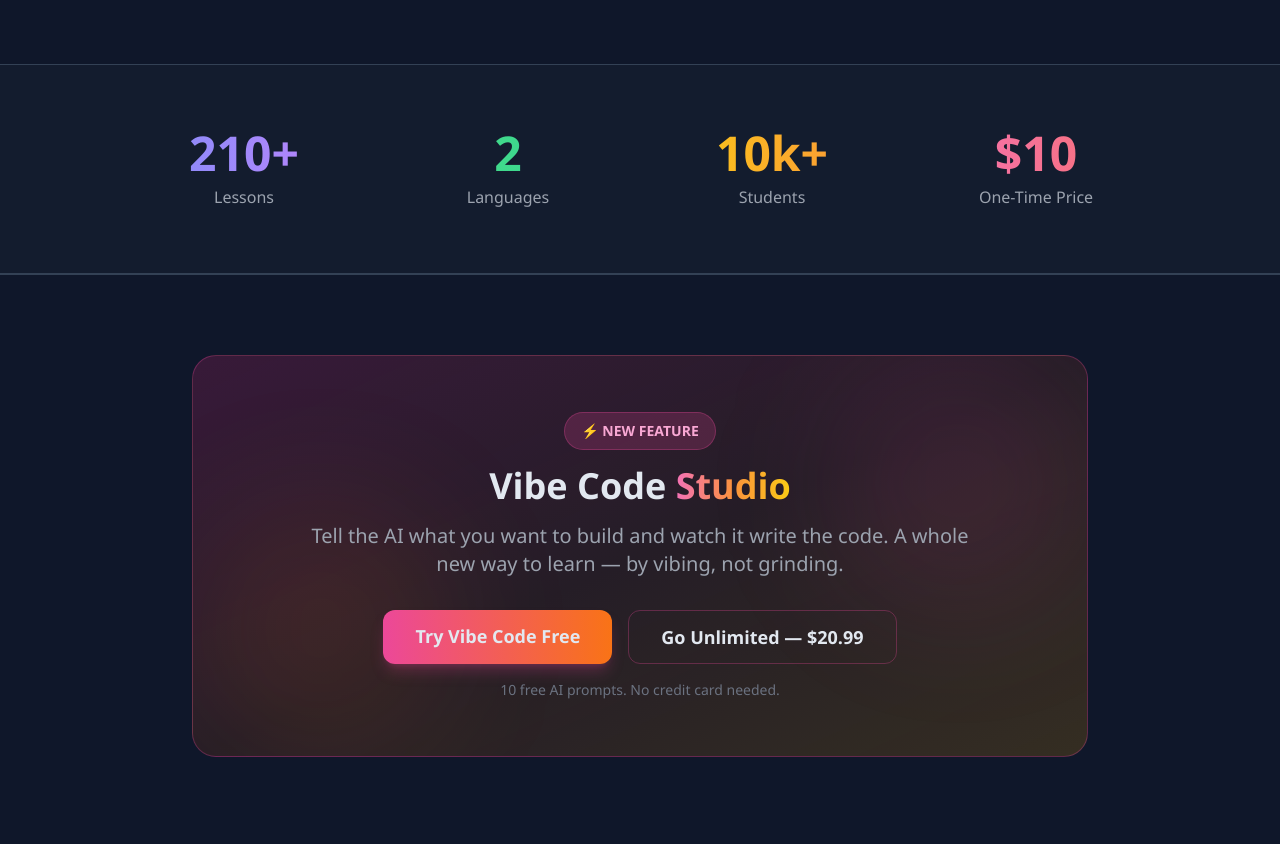
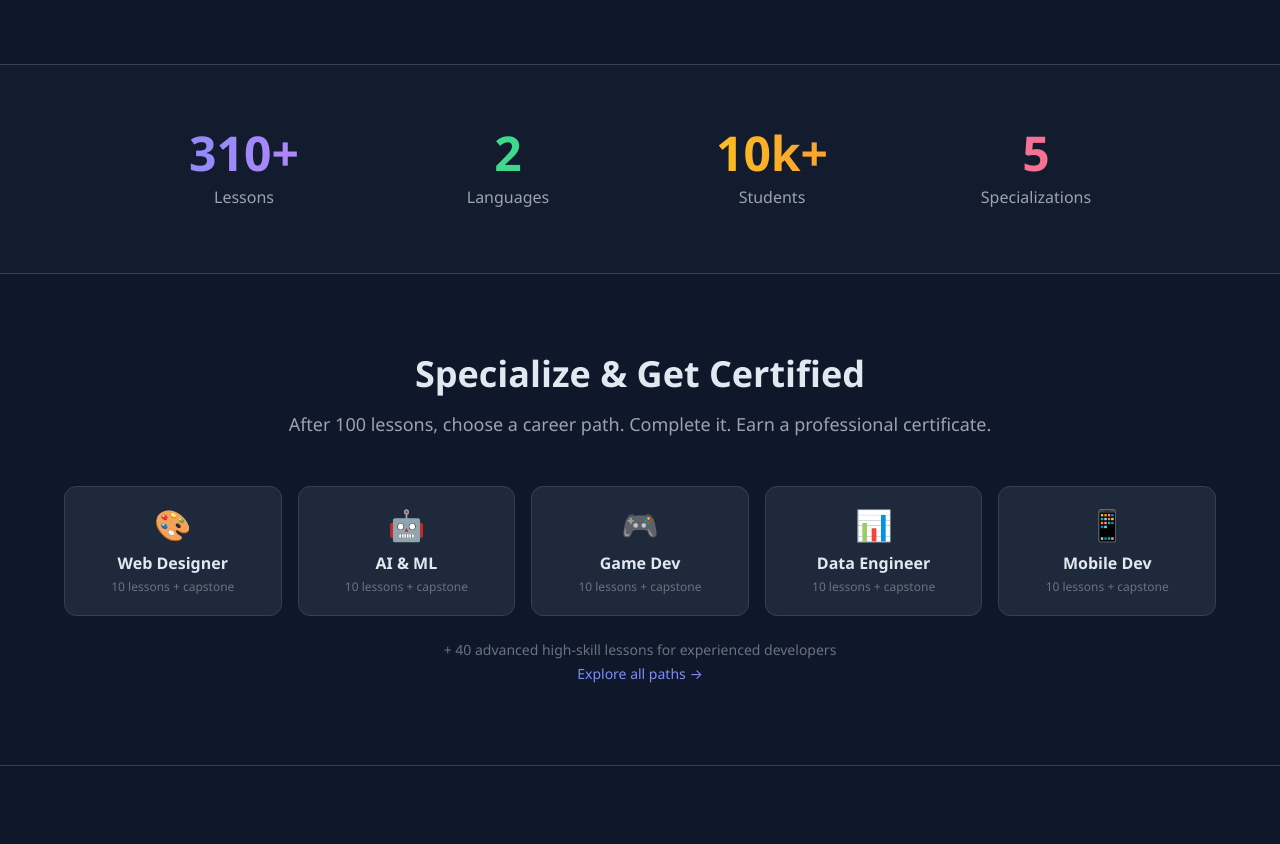
Before and after one commit to shaunc869/ideatoprogram, a Next.js app: page / in a window 1280 px wide. Shown: the part 1900-2744 px from the top of the page. Built offline with nearby package versions, Linux system fonts and the light colour scheme; no server answers.

Commit message:
310 lessons everywhere: add specializations and advanced tabs to lessons page, update all marketing

```diff
--- a/src/app/dashboard/page.tsx
+++ b/src/app/dashboard/page.tsx
@@ -75,10 +75,10 @@ export default function DashboardPage() {
           {user.isPro ? (
             <span className="inline-flex items-center gap-2">
               <span className="bg-gradient-to-r from-indigo-500 to-purple-500 text-white text-xs font-bold px-2 py-1 rounded-full">PRO</span>
-              You have access to all 210 lessons
+              You have access to all 310 lessons
             </span>
           ) : (
-            <span>You have access to 10 free lessons. <Link href="/upgrade" className="text-indigo-400 hover:underline">Upgrade to Pro</Link> for all 210.</span>
+            <span>You have access to 10 free lessons. <Link href="/upgrade" className="text-indigo-400 hover:underline">Upgrade to Pro</Link> for all 310.</span>
           )}
         </p>
       </div>
@@ -214,7 +214,7 @@ export default function DashboardPage() {
 
       {!user.isPro && (
         <div className="bg-gradient-to-r from-indigo-600/20 to-purple-600/20 border border-indigo-500 rounded-xl p-6 text-center">
-          <h3 className="text-xl font-bold mb-2">Unlock All 210 Lessons</h3>
+          <h3 className="text-xl font-bold mb-2">Unlock All 310 Lessons</h3>
           <p className="text-gray-300 mb-4">Get lifetime access to 100 Python + 100 JavaScript pro lessons for just $10</p>
           <Link href="/upgrade" className="inline-block px-6 py-3 bg-indigo-600 hover:bg-indigo-500 rounded-lg font-semibold transition">
             Upgrade to Pro - $10
--- a/src/app/lessons/page.tsx
+++ b/src/app/lessons/page.tsx
@@ -2,6 +2,7 @@
 import { Suspense, useEffect, useState } from "react";
 import { useSearchParams } from "next/navigation";
 import Link from "next/link";
+import { SPECIALIZATION_PATHS, ADVANCED_PYTHON, ADVANCED_JS } from "@/lib/paths";
 
 interface Lesson {
   id: string;
@@ -48,6 +49,12 @@ function LessonsContent() {
   }, []);
 
   useEffect(() => {
+    if (tab === "paths" || tab === "advanced") {
+      // These tabs don't load from the lessons module
+      setAllLessonsByTab([]);
+      setLessons([]);
+      return;
+    }
     import("@/lib/lessons").then((mod) => {
       let list: Lesson[];
       if (tab === "free") list = mod.getFreeLessons();
@@ -87,6 +94,8 @@ function LessonsContent() {
     { id: "free-js", label: "Free JS", count: 10 },
     { id: "python", label: "Python Pro", count: 100 },
     { id: "javascript", label: "JS Pro", count: 100 },
+    { id: "paths", label: "Specializations", count: 50 },
+    { id: "advanced", label: "Advanced", count: 40 },
   ];
 
   const canAccess = (lesson: Lesson) => !lesson.isPro || user?.isPro;
@@ -106,7 +115,7 @@ function LessonsContent() {
       <div className="flex flex-col sm:flex-row items-start sm:items-center justify-between gap-4 mb-6">
         <div>
           <h1 className="text-2xl md:text-3xl font-bold">All Lessons</h1>
-          <p className="text-gray-400 text-sm mt-1">210 lessons &bull; Python &bull; JavaScript</p>
+          <p className="text-gray-400 text-sm mt-1">310+ lessons &bull; Python &bull; JavaScript</p>
         </div>
         {progress && (
           <div className="flex items-center gap-2 bg-[#1e293b] border border-[#334155] rounded-lg px-4 py-2">
@@ -207,6 +216,69 @@ function LessonsContent() {
           <div className="text-center py-12 text-gray-500">No lessons match your search.</div>
         )}
       </div>
+
+      {/* Specialization Paths Tab */}
+      {tab === "paths" && (
+        <div>
+          <p className="text-gray-400 mb-6">Complete 100 pro lessons to unlock a specialization. Each path has 10 lessons + a capstone project + a certificate.</p>
+          <div className="grid md:grid-cols-2 gap-4">
+            {SPECIALIZATION_PATHS.map((path) => (
+              <Link key={path.id} href={`/paths/${path.id}`}
+                className="bg-[#1e293b] border border-[#334155] hover:border-indigo-500 rounded-xl p-5 transition group">
+                <div className="flex items-center gap-3 mb-2">
+                  <span className="text-2xl">{path.icon}</span>
+                  <div>
+                    <h3 className="font-bold group-hover:text-indigo-400 transition">{path.name}</h3>
+                    <span className="text-xs text-gray-500">{path.language === "python" ? "🐍 Python" : "⚡ JavaScript"} &bull; {path.lessons.length} lessons</span>
+                  </div>
+                </div>
+                <p className="text-sm text-gray-400 mb-2">{path.description}</p>
+                <div className="text-xs text-indigo-400">Capstone: {path.capstoneTitle} &bull; Certificate: {path.certificateName}</div>
+              </Link>
+            ))}
+          </div>
+          <div className="text-center mt-6">
+            <Link href="/paths" className="text-indigo-400 hover:underline text-sm">View all paths with full details &rarr;</Link>
+          </div>
+        </div>
+      )}
+
+      {/* Advanced Lessons Tab */}
+      {tab === "advanced" && (
+        <div>
+          <p className="text-gray-400 mb-6">High-skill lessons for experienced developers. Staff and principal engineer level content.</p>
+          <div className="grid md:grid-cols-2 gap-8">
+            <div>
+              <h3 className="text-lg font-bold mb-4 flex items-center gap-2">🐍 Advanced Python <span className="text-sm font-normal text-gray-400">({ADVANCED_PYTHON.length})</span></h3>
+              <div className="space-y-2">
+                {ADVANCED_PYTHON.map((lesson, i) => (
+                  <div key={lesson.id} className="flex items-center gap-3 p-3 bg-[#1e293b] border border-[#334155] rounded-lg">
+                    <div className="w-8 h-8 rounded-lg bg-yellow-600/20 flex items-center justify-center text-xs font-bold text-yellow-400">{i + 1}</div>
+                    <div>
+                      <div className="font-medium text-sm">{lesson.title}</div>
+                      <div className="text-xs text-gray-500">Advanced</div>
+                    </div>
+                  </div>
+                ))}
+              </div>
+            </div>
+            <div>
+              <h3 className="text-lg font-bold mb-4 flex items-center gap-2">⚡ Advanced JavaScript <span className="text-sm font-normal text-gray-400">({ADVANCED_JS.length})</span></h3>
+              <div className="space-y-2">
+                {ADVANCED_JS.map((lesson, i) => (
+                  <div key={lesson.id} className="flex items-center gap-3 p-3 bg-[#1e293b] border border-[#334155] rounded-lg">
+                    <div className="w-8 h-8 rounded-lg bg-blue-600/20 flex items-center justify-center text-xs font-bold text-blue-400">{i + 1}</div>
+                    <div>
+                      <div className="font-medium text-sm">{lesson.title}</div>
+                      <div className="text-xs text-gray-500">Advanced</div>
+                    </div>
+                  </div>
+                ))}
+              </div>
+            </div>
+          </div>
+        </div>
+      )}
     </div>
   );
 }
--- a/src/app/page.tsx
+++ b/src/app/page.tsx
@@ -19,14 +19,14 @@ export default function Home() {
             </span>
           </h1>
           <p className="text-xl md:text-2xl text-gray-400 mb-10 max-w-2xl mx-auto leading-relaxed">
-            Master Python and JavaScript with <strong className="text-white">210+ hands-on lessons</strong>, a built-in code editor, and an AI tutor that helps you every step of the way.
+            Master Python and JavaScript with <strong className="text-white">310+ hands-on lessons</strong>, a built-in code editor, and an AI tutor that helps you every step of the way.
           </p>
           <div className="flex flex-col sm:flex-row gap-4 justify-center mb-12">
             <Link href="/signup" className="px-8 py-4 bg-indigo-600 hover:bg-indigo-500 rounded-xl font-bold text-lg transition shadow-lg shadow-indigo-500/25 hover:shadow-indigo-500/40">
               Start Learning Free &#8594;
             </Link>
             <Link href="/lessons" className="px-8 py-4 border border-[#334155] hover:border-indigo-500 rounded-xl font-bold text-lg transition bg-[#1e293b]/50 backdrop-blur">
-              Browse 210+ Lessons
+              Browse 310+ Lessons
             </Link>
           </div>
           <p className="text-sm text-gray-500">No credit card required. 10 lessons completely free.</p>
@@ -82,7 +82,7 @@ export default function Home() {
             </div>
             <div className="bg-[#1e293b] border border-[#334155] rounded-2xl p-8 hover:border-indigo-500/50 transition group">
               <div className="w-14 h-14 bg-yellow-600/20 rounded-xl flex items-center justify-center text-2xl mb-5 group-hover:bg-yellow-600/30 transition">&#128218;</div>
-              <h3 className="text-xl font-bold mb-3">210+ Hands-On Lessons</h3>
+              <h3 className="text-xl font-bold mb-3">310+ Hands-On Lessons</h3>
               <p className="text-gray-400 leading-relaxed">From &quot;Hello World&quot; to building full-stack apps. Every lesson has reading material, code examples, and a coding challenge.</p>
             </div>
             <div className="bg-[#1e293b] border border-[#334155] rounded-2xl p-8 hover:border-indigo-500/50 transition group">
@@ -103,7 +103,7 @@ export default function Home() {
       <section className="py-16 px-4 border-t border-b border-[#334155] bg-[#1e293b]/30">
         <div className="max-w-5xl mx-auto grid grid-cols-2 md:grid-cols-4 gap-8 text-center">
           <div>
-            <div className="text-4xl md:text-5xl font-extrabold bg-gradient-to-r from-indigo-400 to-purple-400 bg-clip-text text-transparent">210+</div>
+            <div className="text-4xl md:text-5xl font-extrabold bg-gradient-to-r from-indigo-400 to-purple-400 bg-clip-text text-transparent">310+</div>
             <div className="text-gray-400 mt-2">Lessons</div>
           </div>
           <div>
@@ -115,8 +115,49 @@ export default function Home() {
             <div className="text-gray-400 mt-2">Students</div>
           </div>
           <div>
-            <div className="text-4xl md:text-5xl font-extrabold bg-gradient-to-r from-pink-400 to-red-400 bg-clip-text text-transparent">$10</div>
-            <div className="text-gray-400 mt-2">One-Time Price</div>
+            <div className="text-4xl md:text-5xl font-extrabold bg-gradient-to-r from-pink-400 to-red-400 bg-clip-text text-transparent">5</div>
+            <div className="text-gray-400 mt-2">Specializations</div>
+          </div>
+        </div>
+      </section>
+
+      {/* Specialization Paths */}
+      <section className="py-20 px-4">
+        <div className="max-w-6xl mx-auto">
+          <div className="text-center mb-12">
+            <h2 className="text-3xl md:text-4xl font-bold mb-4">Specialize &amp; Get Certified</h2>
+            <p className="text-gray-400 text-lg">After 100 lessons, choose a career path. Complete it. Earn a professional certificate.</p>
+          </div>
+          <div className="grid md:grid-cols-3 lg:grid-cols-5 gap-4">
+            <Link href="/paths/web-designer" className="bg-[#1e293b] border border-[#334155] hover:border-pink-500/50 rounded-xl p-5 text-center transition group">
+              <div className="text-3xl mb-2">&#127912;</div>
+              <h3 className="font-bold group-hover:text-pink-400 transition">Web Designer</h3>
+              <p className="text-xs text-gray-500 mt-1">10 lessons + capstone</p>
+            </Link>
+            <Link href="/paths/ai-ml" className="bg-[#1e293b] border border-[#334155] hover:border-purple-500/50 rounded-xl p-5 text-center transition group">
+              <div className="text-3xl mb-2">&#129302;</div>
+              <h3 className="font-bold group-hover:text-purple-400 transition">AI &amp; ML</h3>
+              <p className="text-xs text-gray-500 mt-1">10 lessons + capstone</p>
+            </Link>
+            <Link href="/paths/game-dev" className="bg-[#1e293b] border border-[#334155] hover:border-green-500/50 rounded-xl p-5 text-center transition group">
+              <div className="text-3xl mb-2">&#127918;</div>
+              <h3 className="font-bold group-hover:text-green-400 transition">Game Dev</h3>
+              <p className="text-xs text-gray-500 mt-1">10 lessons + capstone</p>
+            </Link>
+            <Link href="/paths/data-engineer" className="bg-[#1e293b] border border-[#334155] hover:border-blue-500/50 rounded-xl p-5 text-center transition group">
+              <div className="text-3xl mb-2">&#128202;</div>
+              <h3 className="font-bold group-hover:text-blue-400 transition">Data Engineer</h3>
+              <p className="text-xs text-gray-500 mt-1">10 lessons + capstone</p>
+            </Link>
+            <Link href="/paths/mobile-dev" className="bg-[#1e293b] border border-[#334155] hover:border-cyan-500/50 rounded-xl p-5 text-center transition group">
+              <div className="text-3xl mb-2">&#128241;</div>
+              <h3 className="font-bold group-hover:text-cyan-400 transition">Mobile Dev</h3>
+              <p className="text-xs text-gray-500 mt-1">10 lessons + capstone</p>
+            </Link>
+          </div>
+          <div className="text-center mt-6">
+            <p className="text-sm text-gray-500">+ 40 advanced high-skill lessons for experienced developers</p>
+            <Link href="/paths" className="text-indigo-400 text-sm hover:underline mt-1 inline-block">Explore all paths &rarr;</Link>
           </div>
         </div>
       </section>
--- a/src/app/payment/success/page.tsx
+++ b/src/app/payment/success/page.tsx
@@ -21,7 +21,7 @@ function SuccessContent() {
   const planNames: Record<string, string> = {
     pro_python: "Python Pro",
     pro_javascript: "JavaScript Pro",
-    pro_all: "Pro All (210 Lessons)",
+    pro_all: "Pro All (310 Lessons)",
     vibe_pro: "Vibe Pro (Unlimited AI)",
   };
 
--- a/src/app/pricing/page.tsx
+++ b/src/app/pricing/page.tsx
@@ -38,7 +38,7 @@ export default function PricingPage() {
   const plans = [
     { id: "pro_python", name: "Python Pro", desc: "100 Python lessons", monthly: 5, yearly: 50, yearlySave: 10, icon: "🐍", features: ["100 Python pro lessons", "10 guided projects", "Completion certificate", "AI tutor on every lesson", "Everything in Free"] },
     { id: "pro_javascript", name: "JavaScript Pro", desc: "100 JS lessons", monthly: 5, yearly: 50, yearlySave: 10, icon: "⚡", features: ["100 JavaScript pro lessons", "10 guided projects", "Completion certificate", "AI tutor on every lesson", "Everything in Free"] },
-    { id: "pro_all", name: "Pro All", desc: "All 210 lessons", monthly: 10, yearly: 100, yearlySave: 20, icon: "🚀", featured: true, features: ["All 210 lessons (Python + JS)", "20 guided projects", "All completion certificates", "Full AI Vibe Code access", "Priority AI tutor", "Everything in Free"] },
+    { id: "pro_all", name: "Pro All", desc: "All 310 lessons", monthly: 10, yearly: 100, yearlySave: 20, icon: "🚀", featured: true, features: ["All 310 lessons (Python + JS)", "20 guided projects", "All completion certificates", "Full AI Vibe Code access", "Priority AI tutor", "Everything in Free"] },
     { id: "vibe_pro", name: "Vibe Pro", desc: "Unlimited AI coding", monthly: 20.99, yearly: 150, yearlySave: 101.88, icon: "🤖", features: ["Unlimited AI prompts", "Advanced AI (Claude Sonnet)", "Full production-quality code", "Games with scoring & menus", "Apps with CRUD & search", "8x more code output vs free", "Vibe Code Studio"] },
   ];
 
@@ -139,7 +139,7 @@ export default function PricingPage() {
         <div className="text-center mb-8">
           <div className="text-3xl mb-2">🏫</div>
           <h2 className="text-2xl font-bold mb-2">School &amp; Classroom Plan</h2>
-          <p className="text-gray-400">Give your entire class access to all 210 lessons, projects, and certificates.</p>
+          <p className="text-gray-400">Give your entire class access to all 310 lessons, projects, and certificates.</p>
         </div>
 
         <div className="grid md:grid-cols-2 gap-8 max-w-3xl mx-auto">
@@ -176,7 +176,7 @@ export default function PricingPage() {
 
             <ul className="space-y-2 text-sm text-gray-300 mb-6">
               <li className="flex items-start gap-2"><span className="text-emerald-400">✓</span> Unlimited students</li>
-              <li className="flex items-start gap-2"><span className="text-emerald-400">✓</span> All 210 lessons</li>
+              <li className="flex items-start gap-2"><span className="text-emerald-400">✓</span> All 310 lessons</li>
               <li className="flex items-start gap-2"><span className="text-emerald-400">✓</span> Progress tracking per student</li>
               <li className="flex items-start gap-2"><span className="text-emerald-400">✓</span> Admin dashboard</li>
               <li className="flex items-start gap-2"><span className="text-emerald-400">✓</span> Certificates for each student</li>
--- a/src/app/school/join/page.tsx
+++ b/src/app/school/join/page.tsx
@@ -32,7 +32,7 @@ export default function JoinSchoolPage() {
       });
       const data = await res.json();
       if (data.success) {
-        setSuccess(`You've joined ${data.teamName}! You now have Pro access to all 210 lessons.`);
+        setSuccess(`You've joined ${data.teamName}! You now have Pro access to all 310 lessons.`);
       } else {
         setError(data.error || "Failed to join school");
       }
--- a/src/app/upgrade/page.tsx
+++ b/src/app/upgrade/page.tsx
@@ -57,7 +57,7 @@ export default function UpgradePage() {
       <div className="max-w-md mx-auto px-4 py-20 text-center">
         <div className="text-6xl mb-6">&#127881;</div>
         <h1 className="text-3xl font-bold mb-4">You&apos;re a Pro!</h1>
-        <p className="text-gray-400 mb-8">You now have lifetime access to all 210 lessons including 100 Python and 100 JavaScript pro lessons.</p>
+        <p className="text-gray-400 mb-8">You now have lifetime access to all 310 lessons including 100 Python and 100 JavaScript pro lessons.</p>
         <div className="flex gap-4 justify-center">
           <a href="/lessons?tab=python" className="px-6 py-3 bg-indigo-600 hover:bg-indigo-500 rounded-lg font-semibold transition">Start Python</a>
           <a href="/lessons?tab=javascript" className="px-6 py-3 border border-[#334155] hover:border-indigo-500 rounded-lg font-semibold transition">Start JavaScript</a>
--- a/src/lib/db.ts
+++ b/src/lib/db.ts
@@ -278,7 +278,7 @@ export interface SubInfo {
 
 // Plan definitions
 export const PLANS = {
-  pro_all: { name: "Pro All (210 lessons)", monthly: 1000, yearly: 10000 },
+  pro_all: { name: "Pro All (310 lessons)", monthly: 1000, yearly: 10000 },
   pro_python: { name: "Pro Python (100 lessons)", monthly: 500, yearly: 5000 },
   pro_javascript: { name: "Pro JavaScript (100 lessons)", monthly: 500, yearly: 5000 },
   vibe_pro: { name: "Vibe Pro (Unlimited AI)", monthly: 1500, yearly: 15000 },
--- a/src/lib/stripe.ts
+++ b/src/lib/stripe.ts
@@ -18,7 +18,7 @@ export const STRIPE_PLANS: Record<string, {
 }> = {
   pro_python: { name: "Python Pro - 100 Lessons", monthlyPrice: 500, yearlyPrice: 5000 },
   pro_javascript: { name: "JavaScript Pro - 100 Lessons", monthlyPrice: 500, yearlyPrice: 5000 },
-  pro_all: { name: "Pro All - 210 Lessons", monthlyPrice: 1000, yearlyPrice: 10000 },
+  pro_all: { name: "Pro All - 310 Lessons", monthlyPrice: 1000, yearlyPrice: 10000 },
   vibe_pro: { name: "Vibe Pro - Unlimited AI", monthlyPrice: 2099, yearlyPrice: 15000 },
   school: { name: "School Plan", monthlyPrice: 100, yearlyPrice: 150000 },
 };
```
